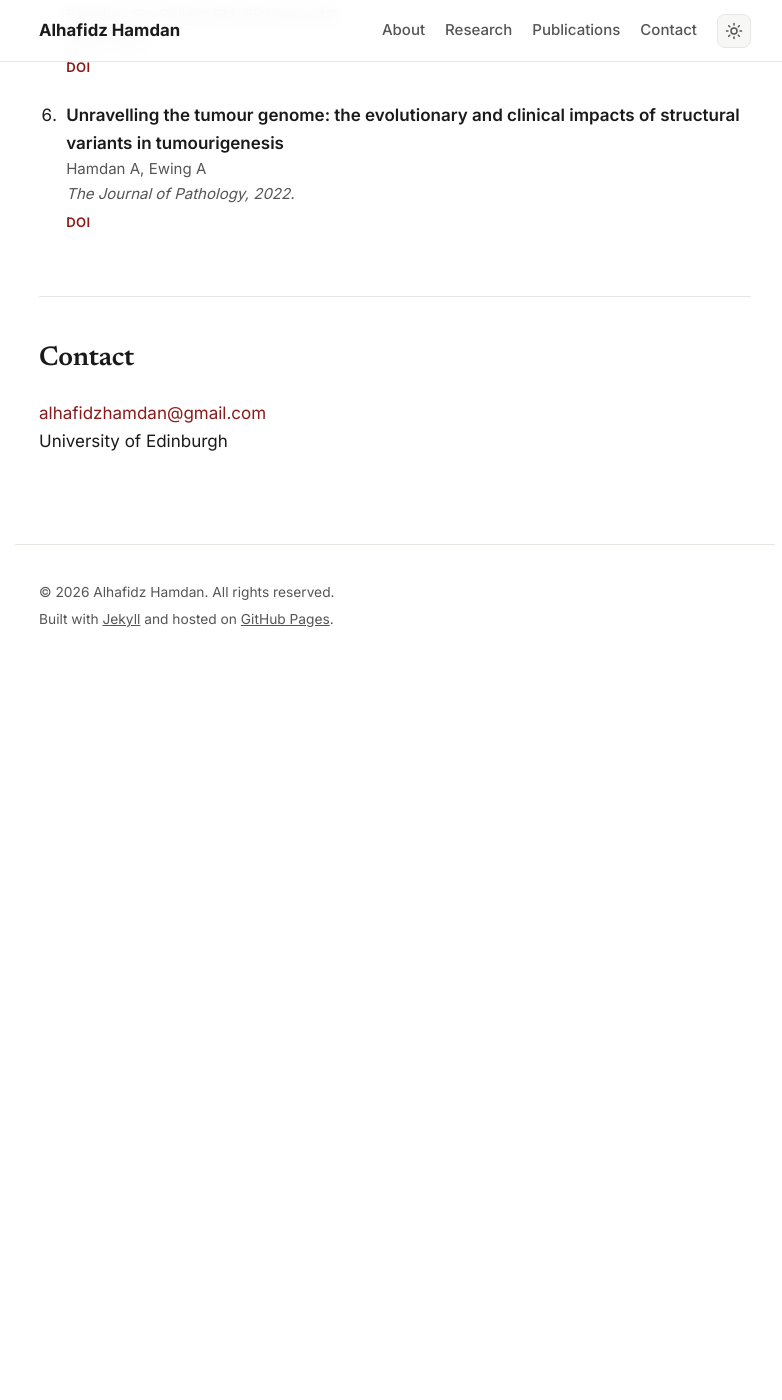
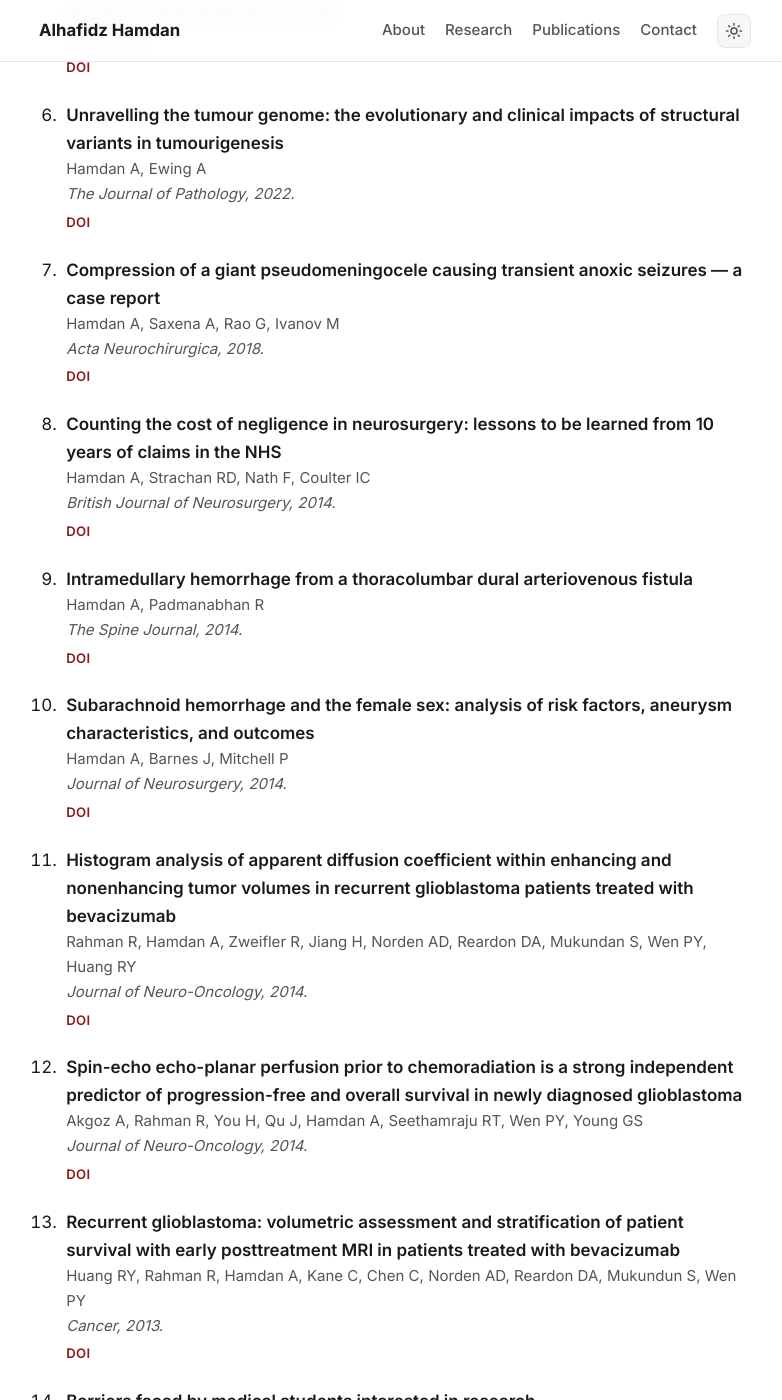
Before and after one commit to alhafidzhamdan/alhafidzhamdan.github.io, a Jekyll site: the page built from index.html, in a window 1280 px wide and 1400 px high, scrolled down 1778 px. Shown: the whole window, without its empty margins (245-1027 px from the left). Built offline with Jekyll 4.4.1, drawn with Linux system fonts in a browser that asks for light colours; before the commit the page ends 2461 px from its top, so only the background shows below that; some of the changed text lies outside the part shown.

Commit message:
Expand publications to 2011-2026 (18 papers from PubMed)

```diff
--- a/_data/publications.yml
+++ b/_data/publications.yml
@@ -2,9 +2,15 @@
 # Publications  —  add one entry per paper (newest first).
 # Only `title` is required. Add `doi`, `url`, or `pdf` to show link buttons.
 #
-# Auto-populated from PubMed (July 2026). Cardiac-CT papers by a different
-# "Ashraf Hamdan" were excluded. Please verify and add any papers PubMed
-# doesn't index (e.g. preprints, book chapters).
+# Source: PubMed, searched July 2026 for author "Alhafidz Hamdan" (2011-2026).
+# Namesakes excluded: Ashraf Hamdan (cardiology, Tel Aviv), Asmah Hanim Hamdan
+# (pathology, Malaysia), Amirul Hazmi Hamdan, Ahmed Haj Hamdan, Abdul-Latif /
+# Abdul-Hakeem Hamdan.
+#
+# NOTE: entries below marked "# letter" or "# case report" are early-career
+# correspondence / case reports. Delete any you'd rather not feature.
+# Google Scholar could not be searched automatically (bot-blocked) — add your
+# Scholar profile URL to _config.yml and tell me if you'd like preprints added.
 # ---------------------------------------------------------------------------
 
 - title: "Synthetic super-enhancers enable precision viral immunotherapy"
@@ -42,3 +48,75 @@
   venue: "The Journal of Pathology"
   year: 2022
   doi: "10.1002/path.5901"
+
+- title: "Compression of a giant pseudomeningocele causing transient anoxic seizures — a case report"  # case report
+  authors: "Hamdan A, Saxena A, Rao G, Ivanov M"
+  venue: "Acta Neurochirurgica"
+  year: 2018
+  doi: "10.1007/s00701-017-3446-z"
+
+- title: "Counting the cost of negligence in neurosurgery: lessons to be learned from 10 years of claims in the NHS"
+  authors: "Hamdan A, Strachan RD, Nath F, Coulter IC"
+  venue: "British Journal of Neurosurgery"
+  year: 2014
+  doi: "10.3109/02688697.2014.971709"
+
+- title: "Intramedullary hemorrhage from a thoracolumbar dural arteriovenous fistula"  # case report
+  authors: "Hamdan A, Padmanabhan R"
+  venue: "The Spine Journal"
+  year: 2014
+  doi: "10.1016/j.spinee.2014.10.005"
+
+- title: "Subarachnoid hemorrhage and the female sex: analysis of risk factors, aneurysm characteristics, and outcomes"
+  authors: "Hamdan A, Barnes J, Mitchell P"
+  venue: "Journal of Neurosurgery"
+  year: 2014
+  doi: "10.3171/2014.7.JNS132318"
+
+- title: "Histogram analysis of apparent diffusion coefficient within enhancing and nonenhancing tumor volumes in recurrent glioblastoma patients treated with bevacizumab"
+  authors: "Rahman R, Hamdan A, Zweifler R, Jiang H, Norden AD, Reardon DA, Mukundan S, Wen PY, Huang RY"
+  venue: "Journal of Neuro-Oncology"
+  year: 2014
+  doi: "10.1007/s11060-014-1464-8"
+
+- title: "Spin-echo echo-planar perfusion prior to chemoradiation is a strong independent predictor of progression-free and overall survival in newly diagnosed glioblastoma"
+  authors: "Akgoz A, Rahman R, You H, Qu J, Hamdan A, Seethamraju RT, Wen PY, Young GS"
+  venue: "Journal of Neuro-Oncology"
+  year: 2014
+  doi: "10.1007/s11060-014-1454-x"
+
+- title: "Recurrent glioblastoma: volumetric assessment and stratification of patient survival with early posttreatment MRI in patients treated with bevacizumab"
+  authors: "Huang RY, Rahman R, Hamdan A, Kane C, Chen C, Norden AD, Reardon DA, Mukundun S, Wen PY"
+  venue: "Cancer"
+  year: 2013
+  doi: "10.1002/cncr.28210"
+
+- title: "Barriers faced by medical students interested in research"  # letter
+  authors: "Hamdan A, Kakarla J"
+  venue: "Medical Teacher"
+  year: 2012
+  doi: "10.3109/0142159X.2012.716559"
+
+- title: "Towards widening access to medicine"  # letter
+  authors: "Hamdan A, Lea E"
+  venue: "Medical Teacher"
+  year: 2012
+  doi: "10.3109/0142159X.2012.716558"
+
+- title: "Segregated seating in the lecture hall"  # letter
+  authors: "Hamdan A"
+  venue: "The Clinical Teacher"
+  year: 2012
+  doi: "10.1111/j.1743-498X.2012.00600.x"
+
+- title: "Medical students still lack skills needed to practise evidence-based medicine"  # letter
+  authors: "Hamdan A"
+  venue: "Journal of the Royal Society of Medicine"
+  year: 2012
+  doi: "10.1258/jrsm.2012.120182"
+
+- title: "Modified Lund concept versus cerebral perfusion pressure-targeted therapy: a randomised controlled study in patients with secondary brain ischaemia"
+  authors: "Dizdarevic K, Hamdan A, Omerhodzic I, Kominlija-Smajic E"
+  venue: "Clinical Neurology and Neurosurgery"
+  year: 2011
+  doi: "10.1016/j.clineuro.2011.10.005"
```
